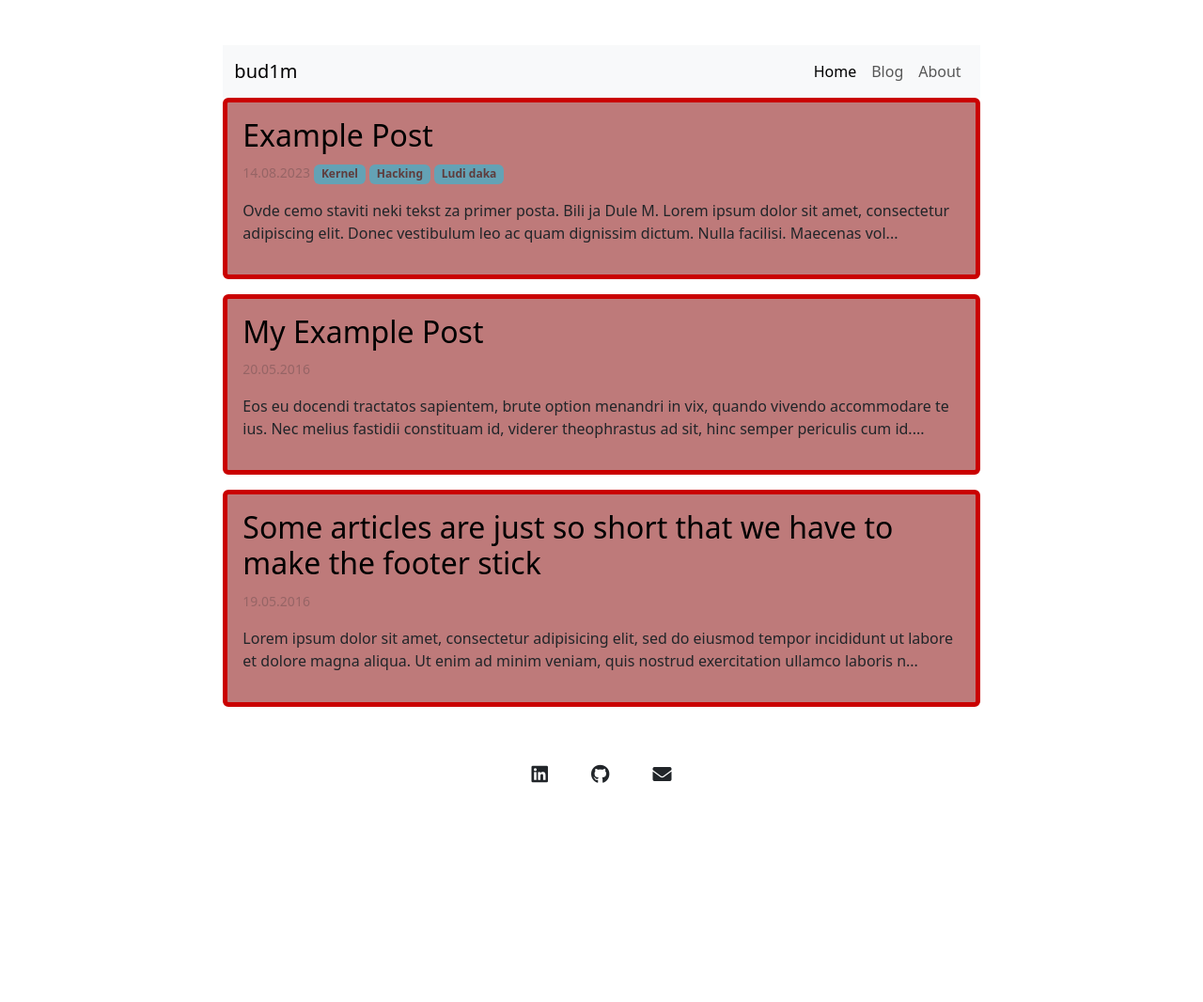
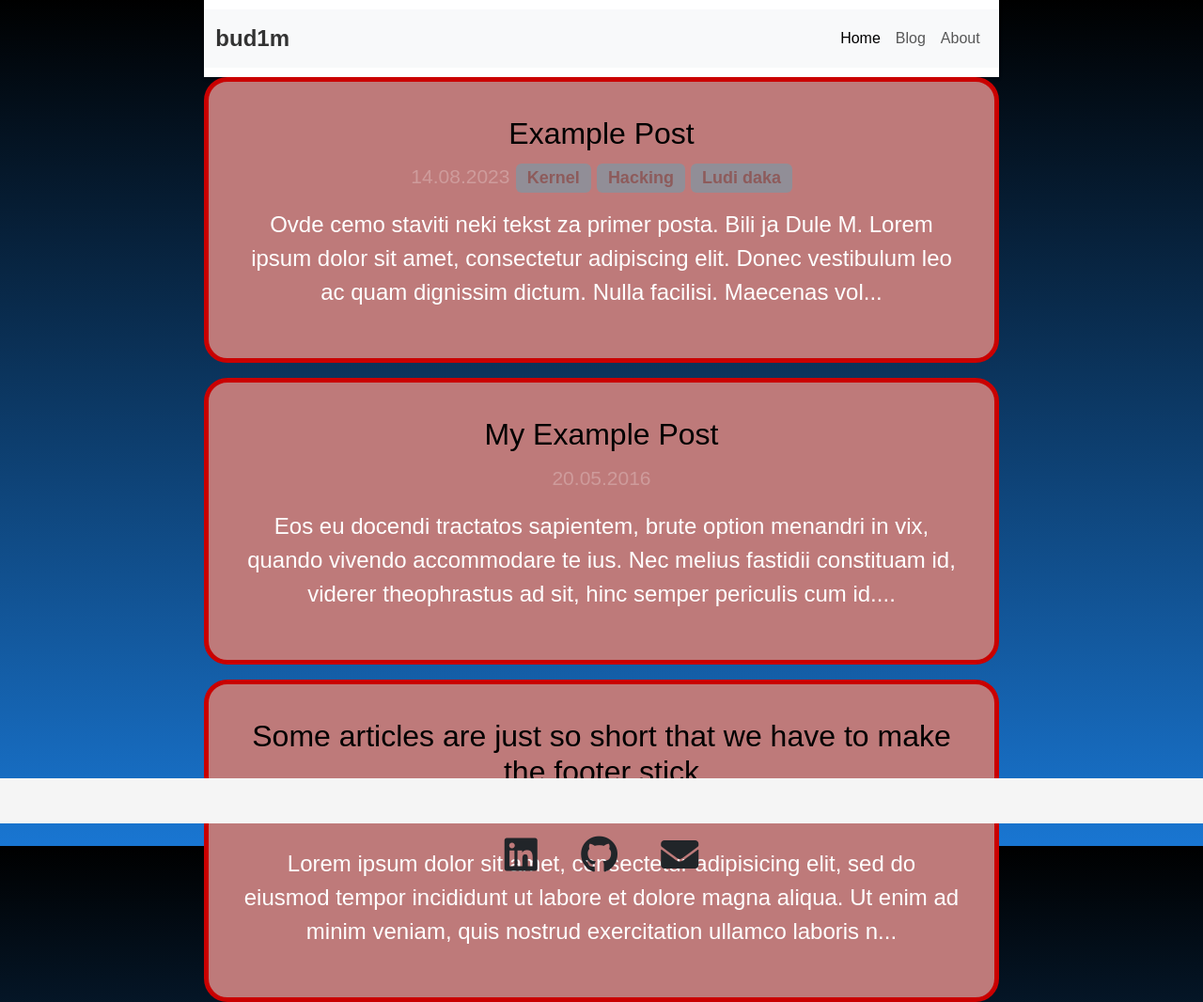
Before and after one commit to bud1m/bud1m.github.io, a Jekyll site: the page built from index.md, in a window 1280 px wide. Shown: the whole page at 94% size. Built offline with Jekyll 4.4.1, drawn with Linux system fonts in a browser that asks for light colours; a script that is not in the unit is left out; before the commit the page ends 900 px from its top, so only the background shows below that.

Commit message:
Fixed some stuff

```diff
--- a/_includes/cards.html
+++ b/_includes/cards.html
@@ -5,12 +5,32 @@
       <a href="{{ post.url }}" class="card-link">
         <h2 class="card-title">{{ post.title }}</h2>
       </a>
-        <small class="card-subtitle opacity-25">{{ post.date | date: "%d.%m.%Y" }}</small>
+      <small class="card-subtitle opacity-25"
+        >{{ post.date | date: "%d.%m.%Y" }}</small
+      >
       {% for tag in post.tags %}
-          <span class="badge text-bg-info opacity-50">{{ tag }}</span>
+      <span class="badge text-bg-info opacity-25">{{ tag }}</span>
       {% endfor %}
       <p class="card-text">{{ post.excerpt | truncate: 200 }}</p>
     </div>
   </div>
   {% endfor %}
 </div>
+
+<!-- <div class="vstack gap-3">
+  {% for post in site.posts %}
+  <div class="card">
+    <div class="card-body">
+      <a href="{{ post.url }}" class="card-link">
+        <h2 class="card-title">{{ post.title }}</h2>
+      </a>
+      <small class="card-subtitle opacity-25"
+        >{{ post.date | date: "%d.%m.%Y" }}</small
+      >
+      {% for tag in post.tags %} <span class="badge bg-info">{{ tag }}</span> {%
+      endfor %}
+      <p class="card-text">{{ post.excerpt | truncate: 200 }}</p>
+    </div>
+  </div>
+  {% endfor %}
+</div> -->
--- a/_includes/footer.html
+++ b/_includes/footer.html
@@ -1,13 +1,13 @@
-<footer class="py-4 my-4 text-center text-white fixed-bottom">
+<div class="flex-container">
+<footer class="py-4 my-4 text-center fixed-bottom">
   <div class="container pt-4">
-
       <!-- Linkedin -->
       <a
         class="btn btn-link btn-floating btn-lg text-dark m-1"
         href="https://www.linkedin.com/in/budimir-filipovic"
         role="button"
         data-mdb-ripple-color="dark"
-        ><i class="fab fa-linkedin"></i
+        ><i class="fab fa-2x fa-linkedin"></i
       ></a>
       <!-- Github -->
       <a
@@ -15,7 +15,7 @@
         href="https://github.com/bud1m"
         role="button"
         data-mdb-ripple-color="dark"
-        ><i class="fab fa-github"></i
+        ><i class="fab fa-2x fa-github"></i
       ></a>
       <!-- Email -->
       <a
@@ -23,8 +23,8 @@
         href="mailto:budimir.filipovic1@gmail.com"
         role="button"
         data-mdb-ripple-color="dark"
-        ><i class="fas fa-envelope"></i
+        ><i class="fas fa-2x fa-envelope"></i
       ></a>
-
     </section>
 </footer>
+</div>
--- a/_layouts/home.html
+++ b/_layouts/home.html
@@ -3,7 +3,7 @@
   {% include head.html %}
   <body>
 
-    <div class="col-lg-8 mx-auto p-4 py-md-5">
+    <div class="col-lg-8 mx-auto p-1 py-md-0">
 
       {% include header.html %}
 
--- a/_sass/main/_base.scss
+++ b/_sass/main/_base.scss
@@ -1,20 +1,89 @@
 // custom.scss
 
 // Import Bootstrap's SCSS files
+body {
+  height: 100vh;
+  margin: 0;
+  background: linear-gradient(180deg, #000000 0%, #1976d2 100%);
+  color: #fff;
+  font-family: "Arial", sans-serif;
+}
 
 // Customize the .card class
 .card {
-  background-color: #be7a7a; // Custom background color
-  border: 5px solid #ca0000;    // Custom border
-  box-shadow: 1 4px 6px rgba(0, 0, 0, 0.1); // Custom box shadow
+  background-color: #be7a7a;
+  border: 5px solid #ca0000;
+  box-shadow: 1 4px 6px rgba(197, 125, 125, 0.1);
+  border-radius: 25px;
+  padding: 20px;
+  text-align: center;
+  color: #fff;
+  font-family: "Arial", sans-serif;
+  font-size: 24px;
+  transition: 0.3s;
+}
 
-  // You can add more custom styles as needed
+.card:hover {
+  box-shadow: 1 4px 6px rgba(197, 125, 125, 0.5);
+  transform: scale(1.05);
 }
 
 a {
-  text-decoration:none;
+  text-decoration: none;
   color: black;
   &:hover {
     text-decoration: none;
   }
 }
+
+footer {
+  position: absolute;
+  bottom: 0;
+  width: 100%;
+  height: 40px; /* Set the fixed height of the footer here */
+  line-height: 0.5; /* aligns type in footer-container */
+  background-color: #f5f5f5;
+}
+// Variables
+$primary-color: #1a1c1d;
+$secondary-color: #702f2f;
+
+/* Header Styles */
+header {
+  background-color: #fff; /* Set your desired background color */
+  box-shadow: 0 2px 4px rgba(0, 0, 0, 0.1); /* Add a subtle box shadow */
+  padding: 10px 0; /* Adjust top and bottom padding as needed */
+}
+
+/* Navbar Styles */
+.navbar {
+  &-brand {
+    font-size: 1.5rem; /* Adjust the font size for the brand */
+    font-weight: bold;
+    color: #333; /* Set your desired text color */
+    text-decoration: none;
+  }
+
+  &-toggler {
+    border: none;
+  }
+
+  &-nav {
+    &.collapse {
+      justify-content: flex-end; /* Align the nav items to the right */
+    }
+
+    &-item {
+      margin-right: 15px; /* Adjust the spacing between nav items */
+    }
+
+    &-link {
+      color: #333; /* Set your desired text color */
+      text-decoration: none;
+
+      &.active {
+        color: #007bff; /* Set the active link color */
+      }
+    }
+  }
+}
--- a/_sass/main/_layout.scss
+++ b/_sass/main/_layout.scss
@@ -1,3 +1,3 @@
-$card-bg-color: #b94c4c; // Custom background color
+$card-bg-color: #caadad; // Custom background color
 $card-padding-y: 1.5rem; // Custom top/bottom padding
 $card-padding-x: 1.25rem; // Custom left/right padding
```
Also changed, not shown: 7 other files. Lines whose indentation alone changed are shown as unchanged.
